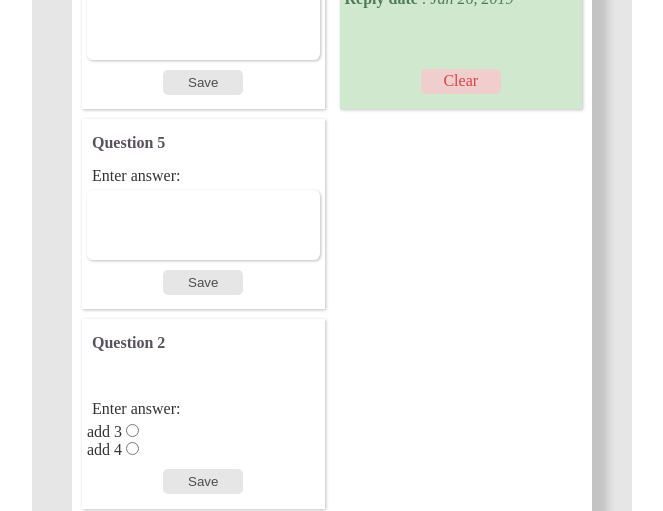
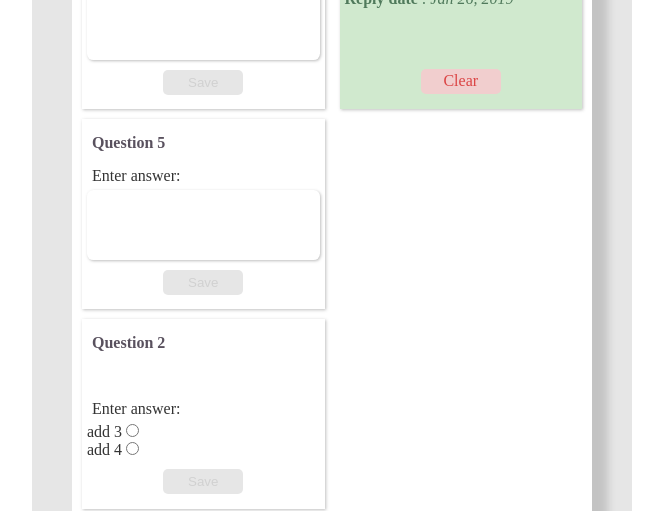
Before and after one commit to lanebx/questionnaire, an Angular app: page /view in a window 1280 px wide. Shown: the part 338-849 px from the top of the page, without its empty margins (308-971 px from the left). Built offline with nearby package versions, Linux system fonts and the light colour scheme.

Commit message:
added button verification for 4 page

```diff
--- a/src/app/open-question/open-question.component.html
+++ b/src/app/open-question/open-question.component.html
@@ -8,9 +8,15 @@
     [ngModel]="item.answer"
     (ngModelChange)="onChange($event)"
     maxlength="255"
+    required
   ></textarea>
 
-  <button type="button" (click)="onClick()" class="button-submit button">
+  <button
+    type="button"
+    (click)="onClick()"
+    class="button-submit button"
+    [disabled]="!checkAnwer"
+  >
     Save
   </button>
 </div>
--- a/src/app/open-question/open-question.component.ts
+++ b/src/app/open-question/open-question.component.ts
@@ -16,14 +16,21 @@ export class OpenQuestionComponent implements OnInit{
   @Output() itemChange = new EventEmitter();
 
   dataInfo: DataInfo;
+  checkAnwer: boolean = false;
 
   ngOnInit(): void {
     this.dataInfo = this.route.snapshot.data as DataInfo;
   }
 
-   onChange(model: string){
-    this.item.answer = model;
+  onChange(model: string){
+    this.item.answer = model
     this.itemChange.emit(model);
+
+    if (model.trim().length > 0) {
+     this.checkAnwer = true;
+    } else {
+      this.checkAnwer = false;
+    }
   }
 
   onClick() {
--- a/src/app/single-question/single-question.component.html
+++ b/src/app/single-question/single-question.component.html
@@ -74,6 +74,7 @@
     type="button"
     (click)="onClick()"
     class="button-submit button"
+    [disabled]="!checkAnwer"
   >
     Save
   </button>
--- a/src/app/single-question/single-question.component.ts
+++ b/src/app/single-question/single-question.component.ts
@@ -20,6 +20,7 @@ export class SingleQuestionComponent implements OnInit {
 
   formAnswerOptions: FormGroup;
   dataInfo: DataInfo;
+  checkAnwer: boolean = false;
 
   ngOnInit(): void {
     this.dataInfo = this.route.snapshot.data as DataInfo;
@@ -37,6 +38,7 @@ export class SingleQuestionComponent implements OnInit {
   onClick() {
     this.item.answered = true;
     this.item.dateOfAnswer = (new Date).toISOString();
+    this.checkAnwer = true;
   }
 
   onBlur() {
```
